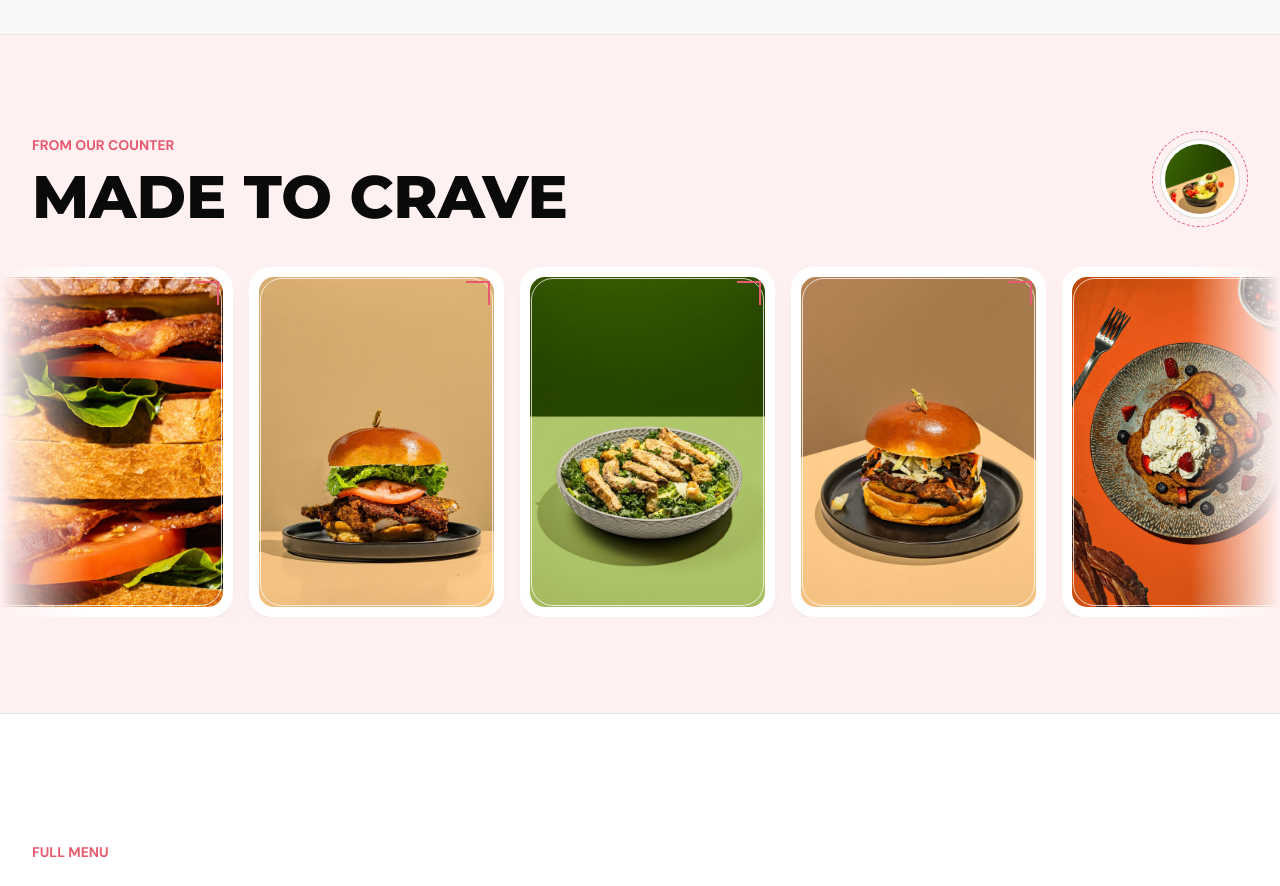
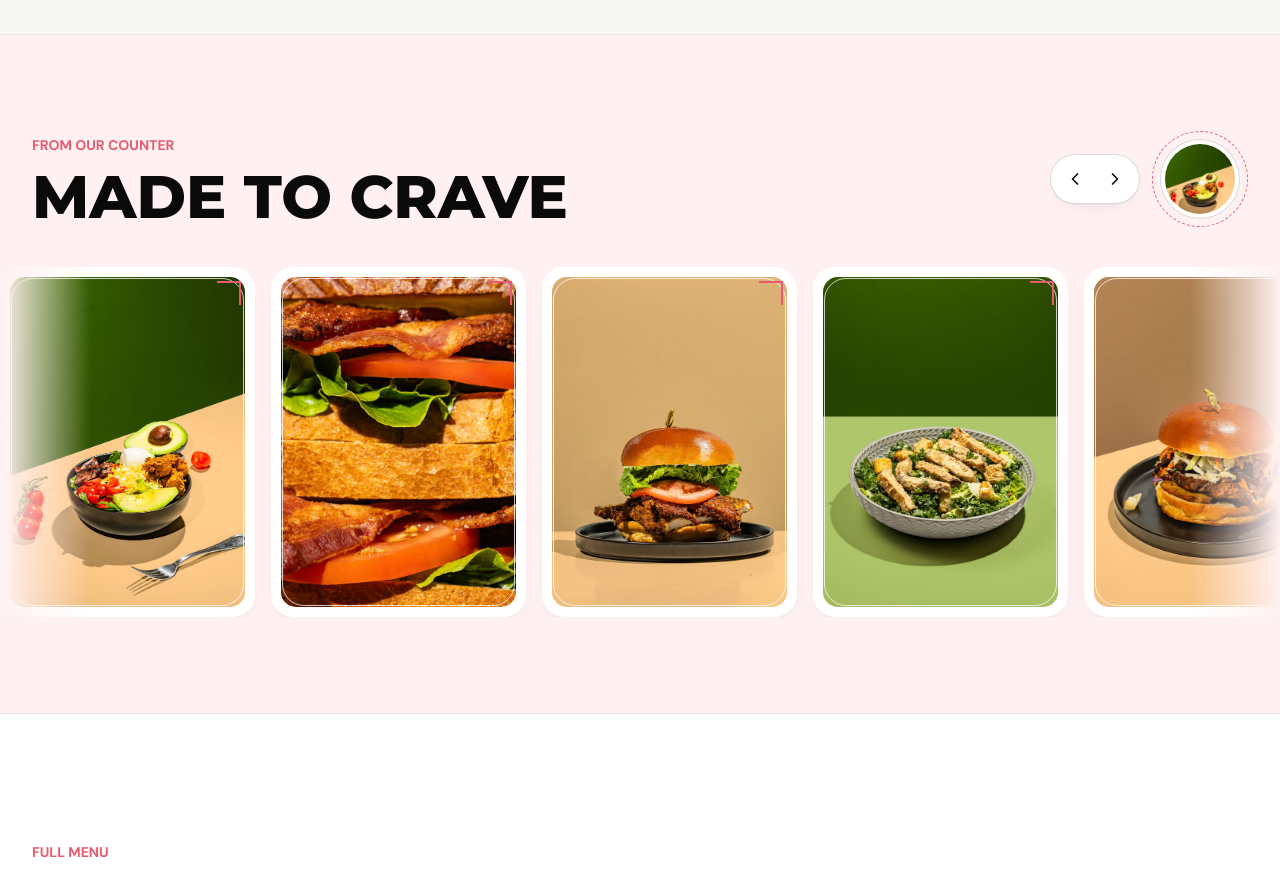
Before and after one commit to Volta-NYC/rells-cafe-corner, a Next.js app: page / in a window 1280 px wide. Shown: the part 2220-3106 px from the top of the page. Built offline with nearby package versions, Linux system fonts and the light colour scheme.

Commit message:
feat: add manual gallery controls
Add previous and next buttons that pause the auto-scrolling gallery during
manual navigation.

```diff
--- a/src/app/globals.css
+++ b/src/app/globals.css
@@ -85,9 +85,16 @@ html, body {
 
 .food-gallery-window {
   position: relative;
-  overflow: hidden;
+  overflow-x: auto;
+  overflow-y: hidden;
   contain: paint;
   touch-action: pan-y;
+  scroll-behavior: smooth;
+  scrollbar-width: none;
+}
+
+.food-gallery-window::-webkit-scrollbar {
+  display: none;
 }
 
 .food-gallery-window::before,
@@ -115,28 +122,4 @@ html, body {
   display: flex;
   gap: 1rem;
   width: max-content;
-  will-change: transform;
-  animation: foodGalleryScroll 48s linear infinite;
 }
-
-.food-gallery-window:hover .food-gallery-track {
-  animation-play-state: paused;
-}
-
-@keyframes foodGalleryScroll {
-  to {
-    transform: translateX(calc(-50% - 0.5rem));
-  }
-}
-
-@media (prefers-reduced-motion: reduce) {
-  .food-gallery-track {
-    animation: none;
-  }
-}
-
-@media (hover: none) {
-  .food-gallery-track {
-    animation-duration: 64s;
-  }
-}
--- a/src/components/FoodGallery.tsx
+++ b/src/components/FoodGallery.tsx
@@ -1,7 +1,9 @@
 "use client";
 
-import { motion } from "framer-motion";
+import { ChevronLeft, ChevronRight } from "lucide-react";
+import { motion, useInView } from "framer-motion";
 import Image from "next/image";
+import { useEffect, useRef, useState } from "react";
 
 const galleryImages = [
   { src: "/images/rells-gallery-breakfast-bowl.jpg", alt: "Breakfast bowl from Rell's Cafe Corner" },
@@ -19,8 +21,55 @@ const galleryImages = [
 const loopingGalleryImages = [...galleryImages, ...galleryImages];
 
 export default function FoodGallery() {
+  const sectionRef = useRef<HTMLElement>(null);
+  const galleryRef = useRef<HTMLDivElement>(null);
+  const pauseTimerRef = useRef<ReturnType<typeof setTimeout> | null>(null);
+  const [isPaused, setIsPaused] = useState(false);
+  const isInView = useInView(sectionRef, { amount: 0.15 });
+
+  useEffect(() => {
+    const gallery = galleryRef.current;
+    if (!gallery || isPaused || !isInView) return;
+
+    let frameId = 0;
+    let previousTime = performance.now();
+
+    const scrollGallery = (time: number) => {
+      const elapsed = time - previousTime;
+      previousTime = time;
+      const loopWidth = gallery.scrollWidth / 2;
+
+      if (loopWidth > 0) {
+        gallery.scrollLeft += elapsed * 0.04;
+        if (gallery.scrollLeft >= loopWidth) gallery.scrollLeft -= loopWidth;
+      }
+
+      frameId = requestAnimationFrame(scrollGallery);
+    };
+
+    frameId = requestAnimationFrame(scrollGallery);
+    return () => cancelAnimationFrame(frameId);
+  }, [isInView, isPaused]);
+
+  useEffect(() => {
+    return () => {
+      if (pauseTimerRef.current) clearTimeout(pauseTimerRef.current);
+    };
+  }, []);
+
+  const scrollByCard = (direction: 1 | -1) => {
+    const gallery = galleryRef.current;
+    if (!gallery) return;
+
+    setIsPaused(true);
+    gallery.scrollBy({ left: direction * 280, behavior: "smooth" });
+
+    if (pauseTimerRef.current) clearTimeout(pauseTimerRef.current);
+    pauseTimerRef.current = setTimeout(() => setIsPaused(false), 900);
+  };
+
   return (
-    <section aria-labelledby="gallery-heading" className="overflow-hidden border-y border-cafe-line bg-cafe-tintSoft py-20 md:py-24">
+    <section ref={sectionRef} aria-labelledby="gallery-heading" className="overflow-hidden border-y border-cafe-line bg-cafe-tintSoft py-20 md:py-24">
       <motion.div
         initial={{ opacity: 0, y: 20 }}
         whileInView={{ opacity: 1, y: 0 }}
@@ -34,6 +83,25 @@ export default function FoodGallery() {
             Made to crave
           </h2>
         </div>
+        <div className="flex items-center gap-3">
+          <div className="flex rounded-full border border-cafe-ink/15 bg-white p-1 shadow-card">
+            <button
+              type="button"
+              onClick={() => scrollByCard(-1)}
+              className="inline-flex h-10 w-10 items-center justify-center rounded-full text-cafe-ink transition hover:bg-cafe-tint hover:text-cafe-rose"
+              aria-label="Show previous gallery images"
+            >
+              <ChevronLeft size={20} />
+            </button>
+            <button
+              type="button"
+              onClick={() => scrollByCard(1)}
+              className="inline-flex h-10 w-10 items-center justify-center rounded-full text-cafe-ink transition hover:bg-cafe-tint hover:text-cafe-rose"
+              aria-label="Show next gallery images"
+            >
+              <ChevronRight size={20} />
+            </button>
+          </div>
           <div className="relative h-20 w-20 shrink-0 sm:h-24 sm:w-24" aria-hidden="true">
             <motion.div
               animate={{ rotate: 360 }}
@@ -46,10 +114,11 @@ export default function FoodGallery() {
               </div>
             </div>
           </div>
+        </div>
       </motion.div>
 
-      <div className="food-gallery-window" aria-label="Rell's Cafe Corner food gallery">
-        <div className="food-gallery-track">
+      <div ref={galleryRef} className="food-gallery-window" aria-label="Rell's Cafe Corner food gallery">
+        <div id="food-gallery-track" className="food-gallery-track">
           {loopingGalleryImages.map((image, index) => {
             const isDuplicate = index >= galleryImages.length;
 
```
Lines whose indentation alone changed are shown as unchanged.
